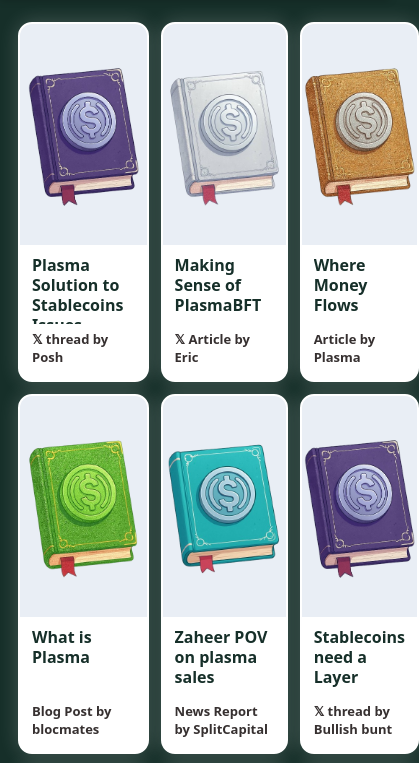
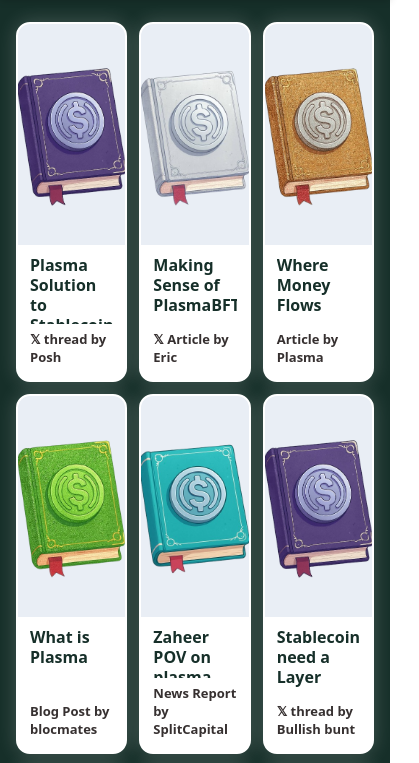
Before and after one commit to SerBinance/bookoftrillions, a plain HTML site: page HTML_FILES/edu.html in a window 390 px wide. Shown: the part 54-817 px from the top of the page, 419 px wide, since content can reach past the window. Drawn offline with Linux system fonts and the light colour scheme.

Commit message:
lil edit

```diff
--- a/HTML_FILES/CSS_FILES/edu.css
+++ b/HTML_FILES/CSS_FILES/edu.css
@@ -100,17 +100,29 @@ body{
 /* ==============================
    SECTION / GRID
    ============================== */
+/* replace your current .section block with this */
 .section{
-  max-width:1200px;
-  margin:24px auto;
-  padding:0 18px;
+  max-width: 1200px;
+  margin-inline: auto;
+
+  /* equal left/right gutters, safe on iOS edges */
+  padding-left:  max(16px, env(safe-area-inset-left));
+  padding-right: max(16px, env(safe-area-inset-right));
+
+  /* keep your vertical spacing */
+  margin-top: 24px;
+  margin-bottom: 24px;
 }
 
 .grid{
-  display:grid;
-  grid-template-columns: repeat(5, 1fr); /* desktop default */
-  gap:22px;
+  display: grid;
+  gap: 22px;
+  grid-template-columns: repeat(5, minmax(0, 1fr)); /* desktop */
 }
+
+/* prevents long titles/images from widening a track */
+.grid > *{ min-width: 0; box-sizing: border-box; }
+
 .grid a{ text-decoration:none; display:block; }
 
 /* ==============================
@@ -181,7 +193,7 @@ body{
 /* ---------- Tablets (769–1024px) ---------- */
 @media (min-width: 769px) and (max-width: 1024px){
   /* Grid */
-  .grid{ grid-template-columns: repeat(3, 1fr); gap:14px; }
+  .grid{ grid-template-columns: repeat(3, minmax(0, 1fr)); gap:14px; }
 
   /* Nav: hamburger instead of inline */
   .menu-inline{ display:none; }
@@ -204,7 +216,7 @@ body{
 
 /* ---------- Phones: large (431–600px) ---------- */
 @media (min-width: 431px) and (max-width: 600px){
-  .grid{ grid-template-columns: repeat(3, 1fr); gap:14px; }
+  grid{ grid-template-columns: repeat(3, minmax(0, 1fr)); gap:14px; }
 
   .menu-inline{ display:none; }
   .menu-toggle{ display:block; }
@@ -222,7 +234,7 @@ body{
 
 /* ---------- Phones: small–medium (361–430px) ---------- */
 @media (min-width: 361px) and (max-width: 430px){
-  .grid{ grid-template-columns: repeat(3, 1fr); gap:12px; }
+  .grid{ grid-template-columns: repeat(3, minmax(0, 1fr)); gap:12px; }
 
   .menu-inline{ display:none; }
   .menu-toggle{ display:block; }
@@ -240,7 +252,7 @@ body{
 
 /* ---------- Phones: super small (≤360px, e.g., iPhone SE) ---------- */
 @media (max-width: 360px){
-  .grid{ grid-template-columns: repeat(2, 1fr); gap:10px; }
+  .grid{ grid-template-columns: repeat(2, minmax(0, 1fr)); gap:10px; }
 
   .menu-inline{ display:none; }
   .menu-toggle{ display:block; }
```
